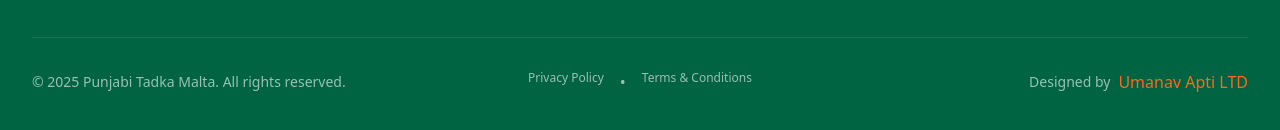
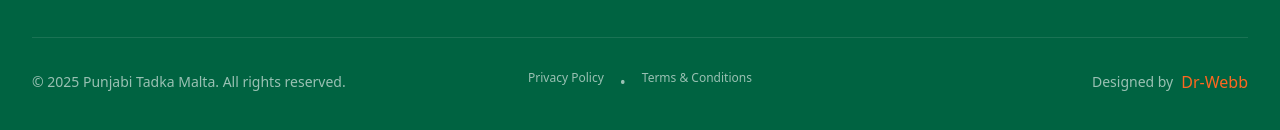
Before and after one commit to Dr-Webb-Malta/Punjabi-Tadka-Malta, a React (Vite) app: page / in a window 1280 px wide. Shown: the part 3937-4067 px from the top of the page. Built offline with nearby package versions, Linux system fonts and the light colour scheme; a web font is replaced by a local one.

Commit message:
Change Name

```diff
--- a/src/components/Footer.jsx
+++ b/src/components/Footer.jsx
@@ -140,7 +140,7 @@ const Footer = () => {
             <div className="md:w-1/3 flex items-center justify-center md:justify-end space-x-2">
               <span className="text-sm text-white/60">Designed by</span>
               <a
-                href="https://www.umanavapti.com"
+                href="https://www.dr-webb.com"
                 target="_blank"
                 rel="noopener noreferrer"
                 className="text-primary hover:text-primary-light transition-colors duration-300"
--- a/src/constants.js
+++ b/src/constants.js
@@ -1,7 +1,7 @@
 export const RESTAURANT_NAME = "Punjabi Tadka Malta";
 export const RESTAURANT_ADDRESS = "43 Triq J. Borg, L MSD 1214";
 export const PHONE_NUMBER = "+35621343841";
-export const COMPANY_NAME = "Umanav Apti LTD";
+export const COMPANY_NAME = "Dr-Webb";
 
 export const COLORS = {
   primary: '#ff671f',
```
